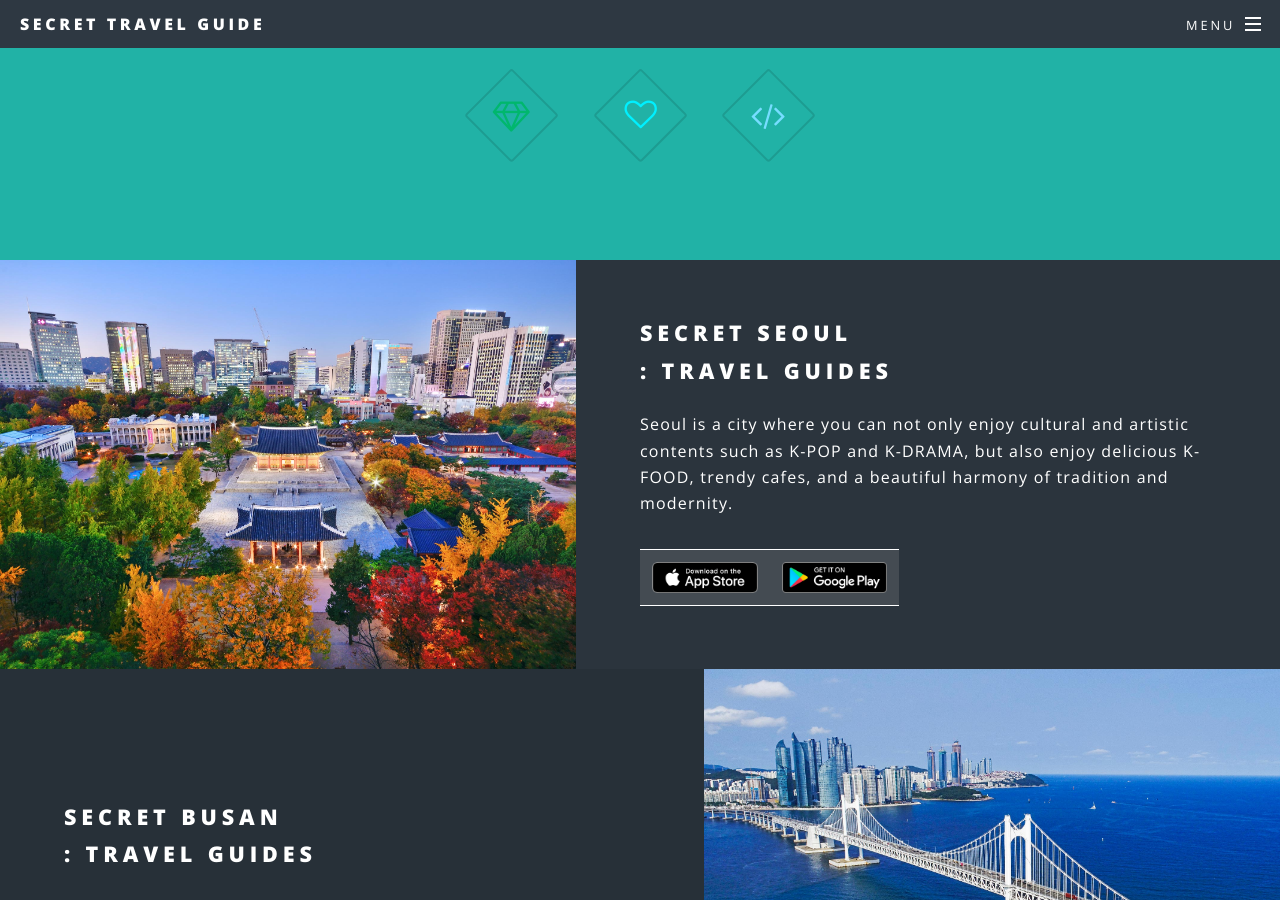
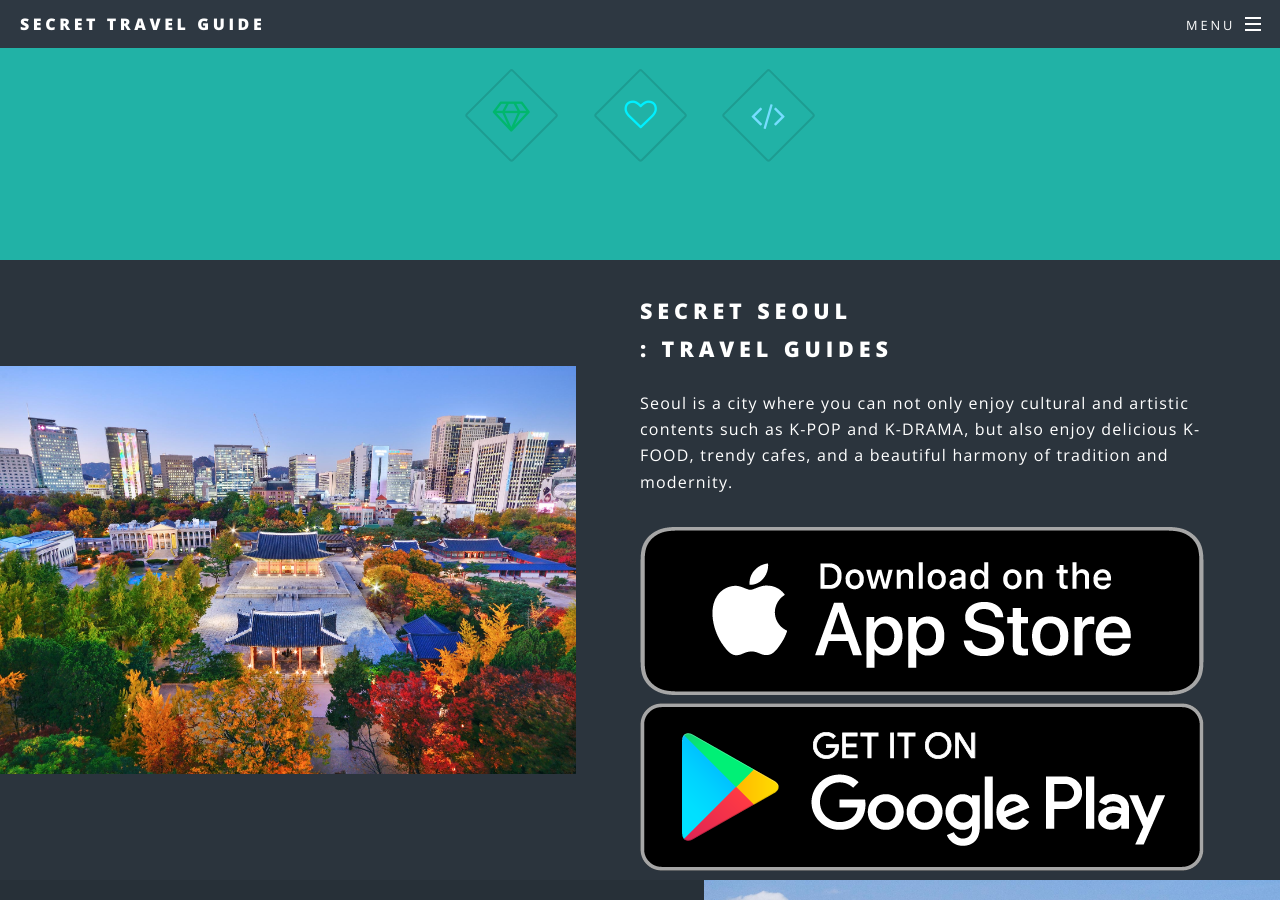
Before and after one commit to inansung/secret.github.io, a Jekyll site: the page built from index.html, in a window 1280 px wide and 900 px high, scrolled down 1161 px. Built offline with Jekyll 4.4.1, drawn with Linux system fonts in a browser that asks for light colours.

Commit message:
Update index.html

```diff
--- a/index.html
+++ b/index.html
@@ -39,6 +39,13 @@ layout: landing
 								<h2>Secret SEOUL<br />
 								: Travel Guides</h2>
 								<p>Seoul is a city where you can not only enjoy cultural and artistic contents such as K-POP and K-DRAMA, but also enjoy delicious K-FOOD, trendy cafes, and a beautiful harmony of tradition and modernity. </p>
+
+							<div class="grid-image">
+  								<img src="images/appstore_badge_original.png" alt="" />
+  								<img src="images/googleplay_badge_original.png" alt="" />
+							</div>
+
+							<!--
 								<div class="image">
 								<table border="0" width="50%">
 								<tr align="left">
@@ -47,6 +54,7 @@ layout: landing
 								</tr>
 								</table>
 								</div>
+							-->
 							</div>
 						</section>
 						<section class="spotlight">
```
